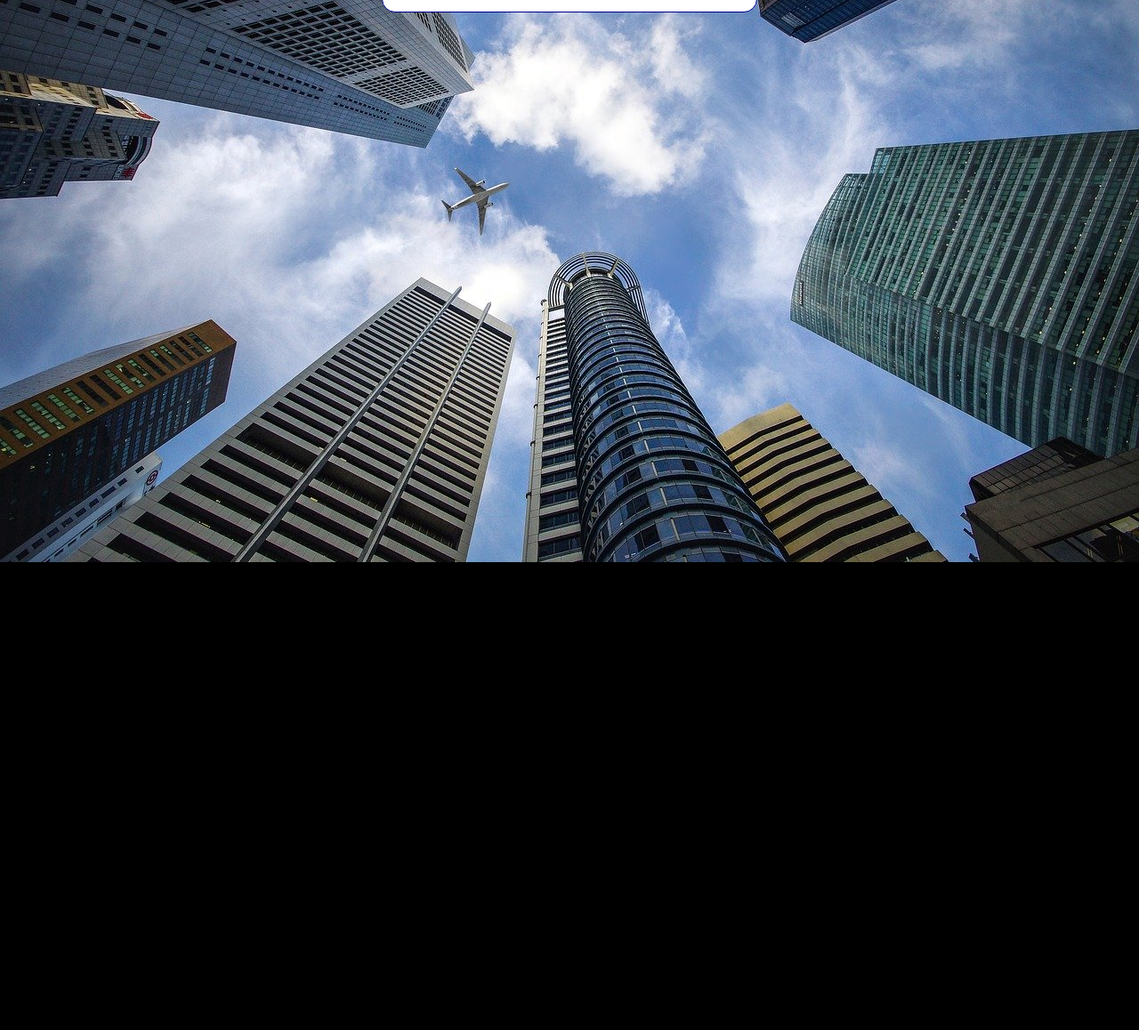
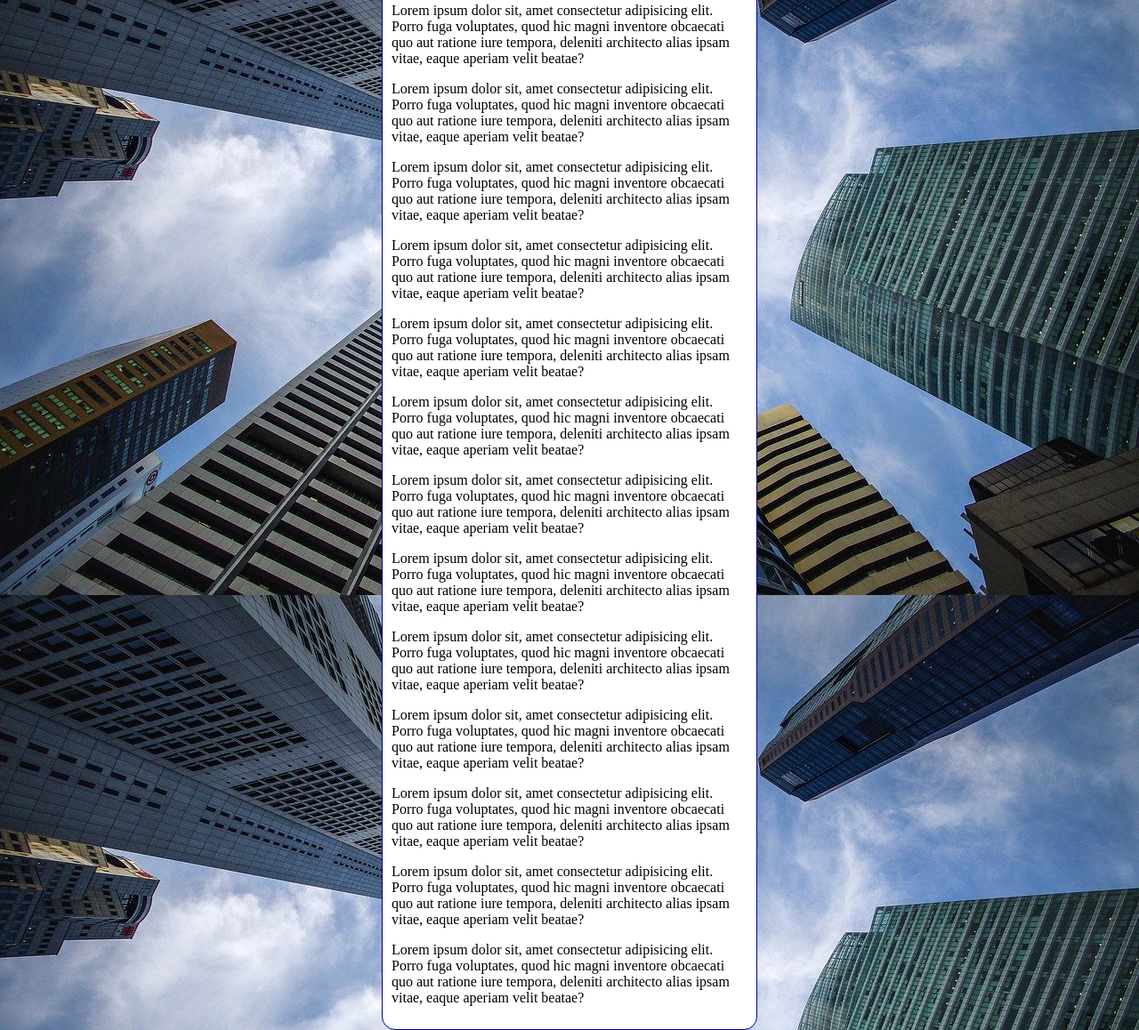
Before and after one commit to lucasgnu/html-css, a plain HTML site: page Exercicios/ex022/fundo006.html in a window 1280 px wide. Shown: the part 184-1342 px from the top of the page at 89% size. Before the commit the page ends 816 px from the top, so only its background shows below. Drawn offline with Linux system fonts and the light colour scheme.

Commit message:
Update fundo006.html

```diff
--- a/Exercicios/ex022/fundo006.html
+++ b/Exercicios/ex022/fundo006.html
@@ -10,7 +10,7 @@
             background-color: black;
             background-image: url(imagens/wallpaper002.jpg);
             background-position: center top;
-            background-repeat: no-repeat;
+            background-repeat: repeat-y;
             background-size: cover;
         }
 
@@ -31,6 +31,46 @@
         <p>
             Lorem ipsum dolor sit, amet consectetur adipisicing elit. Porro fuga voluptates, quod hic magni inventore obcaecati quo aut ratione iure tempora, deleniti architecto alias ipsam vitae, eaque aperiam velit beatae?
         </p>
+        <p>
+            Lorem ipsum dolor sit, amet consectetur adipisicing elit. Porro fuga voluptates, quod hic magni inventore obcaecati quo aut ratione iure tempora, deleniti architecto alias ipsam vitae, eaque aperiam velit beatae?
+        </p>
+        <p>
+            Lorem ipsum dolor sit, amet consectetur adipisicing elit. Porro fuga voluptates, quod hic magni inventore obcaecati quo aut ratione iure tempora, deleniti architecto alias ipsam vitae, eaque aperiam velit beatae?
+        </p>
+        <p>
+            Lorem ipsum dolor sit, amet consectetur adipisicing elit. Porro fuga voluptates, quod hic magni inventore obcaecati quo aut ratione iure tempora, deleniti architecto alias ipsam vitae, eaque aperiam velit beatae?
+        </p>
+        <p>
+            Lorem ipsum dolor sit, amet consectetur adipisicing elit. Porro fuga voluptates, quod hic magni inventore obcaecati quo aut ratione iure tempora, deleniti architecto alias ipsam vitae, eaque aperiam velit beatae?
+        </p>
+        <p>
+            Lorem ipsum dolor sit, amet consectetur adipisicing elit. Porro fuga voluptates, quod hic magni inventore obcaecati quo aut ratione iure tempora, deleniti architecto alias ipsam vitae, eaque aperiam velit beatae?
+        </p>
+        <p>
+            Lorem ipsum dolor sit, amet consectetur adipisicing elit. Porro fuga voluptates, quod hic magni inventore obcaecati quo aut ratione iure tempora, deleniti architecto alias ipsam vitae, eaque aperiam velit beatae?
+        </p>
+        <p>
+            Lorem ipsum dolor sit, amet consectetur adipisicing elit. Porro fuga voluptates, quod hic magni inventore obcaecati quo aut ratione iure tempora, deleniti architecto alias ipsam vitae, eaque aperiam velit beatae?
+        </p>
+        <p>
+            Lorem ipsum dolor sit, amet consectetur adipisicing elit. Porro fuga voluptates, quod hic magni inventore obcaecati quo aut ratione iure tempora, deleniti architecto alias ipsam vitae, eaque aperiam velit beatae?
+        </p>
+        <p>
+            Lorem ipsum dolor sit, amet consectetur adipisicing elit. Porro fuga voluptates, quod hic magni inventore obcaecati quo aut ratione iure tempora, deleniti architecto alias ipsam vitae, eaque aperiam velit beatae?
+        </p>
+        <p>
+            Lorem ipsum dolor sit, amet consectetur adipisicing elit. Porro fuga voluptates, quod hic magni inventore obcaecati quo aut ratione iure tempora, deleniti architecto alias ipsam vitae, eaque aperiam velit beatae?
+        </p>
+        <p>
+            Lorem ipsum dolor sit, amet consectetur adipisicing elit. Porro fuga voluptates, quod hic magni inventore obcaecati quo aut ratione iure tempora, deleniti architecto alias ipsam vitae, eaque aperiam velit beatae?
+        </p>
+        <p>
+            Lorem ipsum dolor sit, amet consectetur adipisicing elit. Porro fuga voluptates, quod hic magni inventore obcaecati quo aut ratione iure tempora, deleniti architecto alias ipsam vitae, eaque aperiam velit beatae?
+        </p>
+        <p>
+            Lorem ipsum dolor sit, amet consectetur adipisicing elit. Porro fuga voluptates, quod hic magni inventore obcaecati quo aut ratione iure tempora, deleniti architecto alias ipsam vitae, eaque aperiam velit beatae?
+        </p>
+
     </main>
 </body>
 </html>
```
